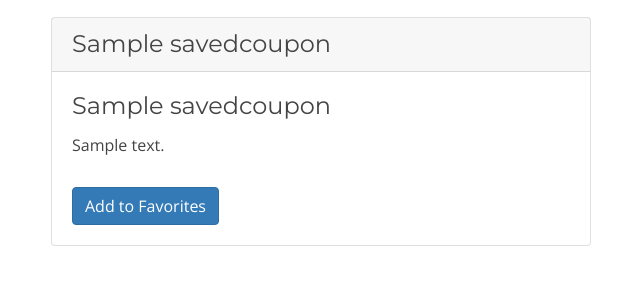
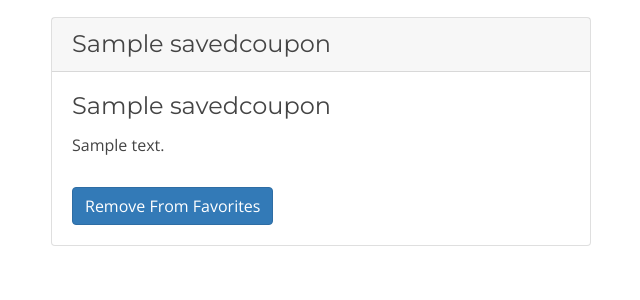
Before and after one commit to aaronhliang/Butter, a Flask app: page /favorites in a window 1280 px wide. Shown: the part 191-491 px from the top of the page, without its empty margins (34-674 px from the left). Run offline with Flask 2, Linux system fonts and the light colour scheme; a database or web service that is not in the repository returns one stand-in record (values such as "Sample title"); some libraries are stand-ins or nearby versions.

```diff
--- a/templates/favorites.html
+++ b/templates/favorites.html
@@ -17,7 +17,7 @@
             <p class="card-text"> {{ coupon['description'] }}</p>
 
               <button type="button" class="btn btn-primary" data-toggle="button" aria-pressed="false" autocomplete="off">
-                  Add to Favorites
+                  Remove From Favorites
               </button>
           </div>
         </div>
```
